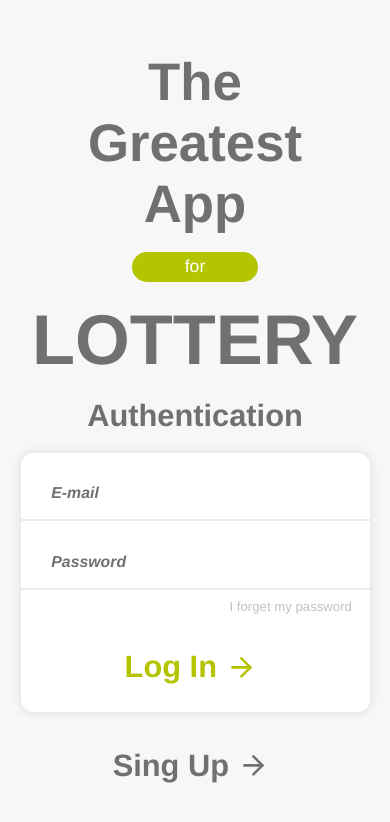
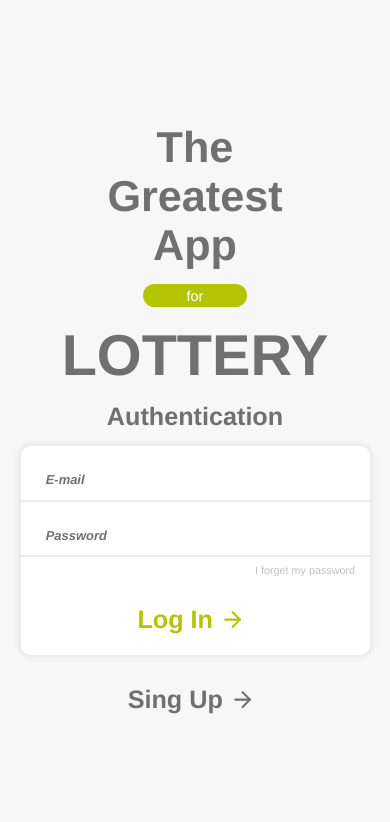
Before and after one commit to jhonpedro/bets-web, a React (Create React App) app: page /login in a window 390 px wide. Shown: the top 822 px of the page. Built offline with nearby package versions, Linux system fonts and the light colour scheme.

Commit message:
fix: breakpoints in smaller screens

```diff
--- a/src/assets/global.ts
+++ b/src/assets/global.ts
@@ -57,12 +57,12 @@ export default createGlobalStyle`
       padding: 0 4rem;
     }
   }
-  @media (max-height: 992px){
+  @media (max-height: 768px){
     :root {
-      font-size: 55%;
+      font-size: 50%;
     }
   }
-  @media (max-height: 768px){
+  @media (max-width: 576px){
     :root {
       font-size: 45%;
     }
```
